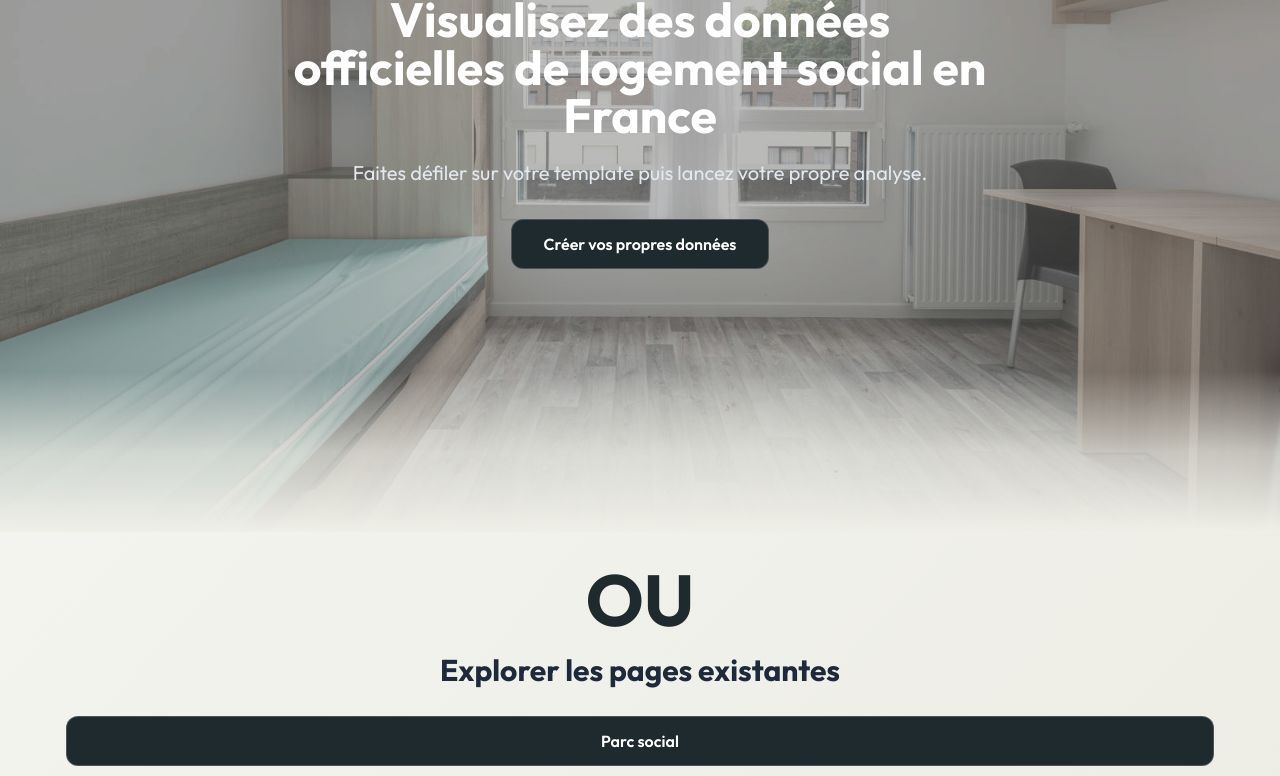
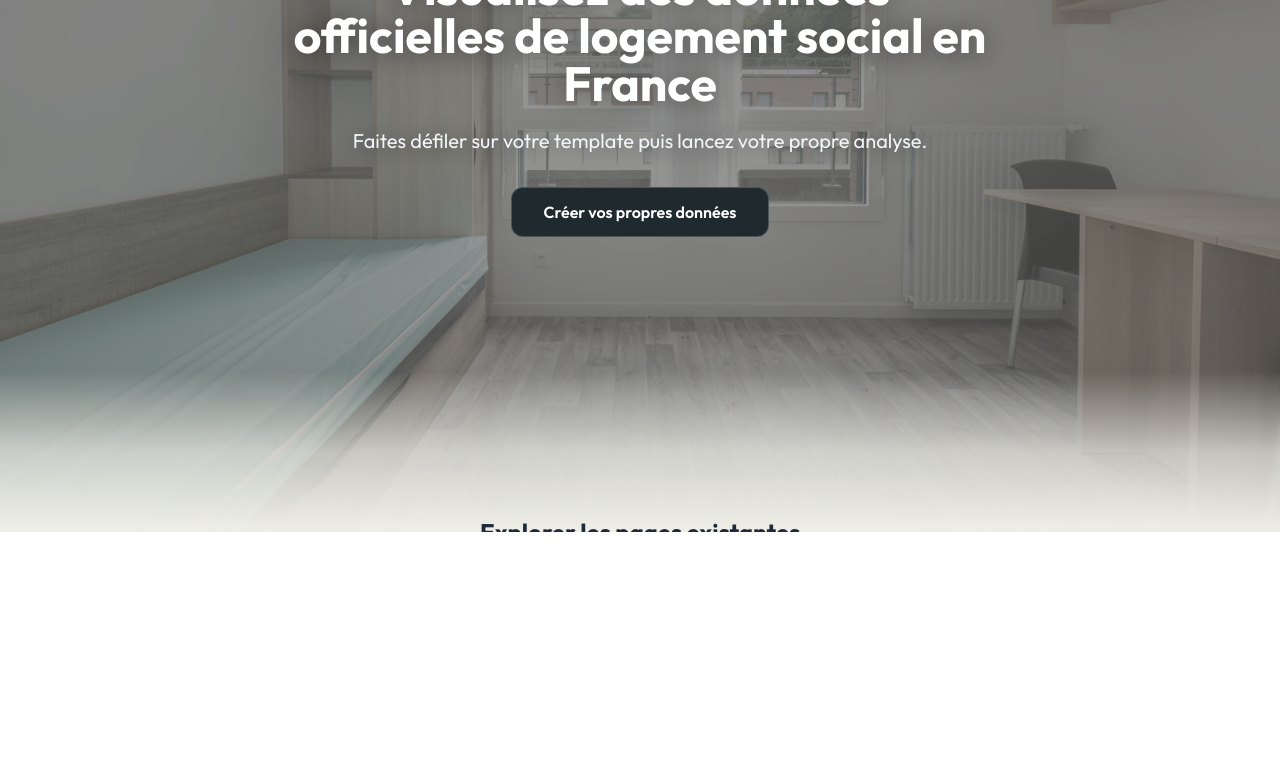
Before and after one commit to gregwargamer/SAE401, a React (Vite) app in the folder front/: page / in a window 1280 px wide. Shown: the part 300-1076 px from the top of the page. After the commit the page ends 832 px from the top, so only its background shows below. Built offline with nearby package versions, Linux system fonts and the light colour scheme.

Commit message:
accueil mieux

```diff
--- a/front/src/App.jsx
+++ b/front/src/App.jsx
@@ -16,6 +16,7 @@ import TestPage from "./pages/TestPage";
 function App() {
   const [menuMobileOuvert, setMenuMobileOuvert] = useState(false);
   const location = useLocation();
+  const estAccueil = location.pathname === "/";
 
   const lienNav = ({ isActive }) =>
     `py-1 font-medium transition-colors duration-200 text-xs sm:text-sm xl:text-base ${
@@ -51,7 +52,7 @@ function App() {
             Population
           </NavLink>
           <NavLink to="/test" className={lienNav}>
-            Test (Brouillon)
+            Création
           </NavLink>
           <NavLink to="/comparateur" className={lienNav}>
             Créer vos comparaisons
@@ -136,7 +137,7 @@ function App() {
         </nav>
       )}
 
-      <main className="flex-1 w-full h-full pb-8">
+      <main className={`flex-1 w-full h-full ${estAccueil ? "pb-0" : "pb-8"}`}>
         <Routes>
           <Route path="/" element={<HomePage />} />
           <Route path="/test" element={<TestPage />} />
--- a/front/src/pages/HomePage.jsx
+++ b/front/src/pages/HomePage.jsx
@@ -7,29 +7,28 @@ const HomePage = () => {
     { to: "/logement", label: "Stat logement" },
     { to: "/population", label: "Population" },
     { to: "/custom", label: "Comparateur" },
-    { to: "/test", label: "Test (Brouillon)" },
   ];
 
   return (
-    <section className="relative">
-      <div className="sticky top-0 h-screen w-full flex items-center justify-center overflow-hidden bg-transparent">
+    <section className="relative w-full min-h-[100dvh] sm:min-h-0 sm:h-[calc(100dvh-4.5rem)]">
+      <div className="relative min-h-[86dvh] sm:h-full w-full flex items-center justify-center overflow-hidden bg-transparent">
         <img
           src={logementImage}
           alt="Template"
-          className="absolute inset-0 h-full w-full object-cover opacity-70"
+          className="absolute inset-0 h-full w-full object-cover opacity-55 sm:opacity-75"
         />
-        <div className="absolute inset-0 bg-black/25" />
+        <div className="absolute inset-0 bg-black/45 sm:bg-black/40" />
         <div className="absolute bottom-0 left-0 right-0 h-40 bg-gradient-to-b from-transparent via-[#EFEFE8]/70 to-[#EFEFE8]" />
 
-        <div className="relative z-10 text-center px-6 max-w-3xl">
+        <div className="relative z-10 text-center px-6 max-w-3xl sm:-translate-y-8">
           <h1
-            className="text-3xl sm:text-5xl font-black text-white mb-5 leading-tight home-hero-enter"
+            className="text-3xl sm:text-5xl font-black text-white mb-5 leading-tight drop-shadow-[0_2px_14px_rgba(0,0,0,0.5)] home-hero-enter"
             style={{ animationDelay: "40ms" }}
           >
             Visualisez des données officielles de logement social en France
           </h1>
           <p
-            className="text-base sm:text-xl text-slate-200 mb-8 leading-relaxed home-hero-enter"
+            className="text-base sm:text-xl text-slate-200 sm:text-slate-100 mb-8 leading-relaxed drop-shadow-[0_2px_10px_rgba(0,0,0,0.45)] home-hero-enter"
             style={{ animationDelay: "120ms" }}
           >
             Faites défiler sur votre template puis lancez votre propre analyse.
@@ -45,20 +44,17 @@ const HomePage = () => {
         </div>
       </div>
 
-      <div className="relative z-20 px-4 pt-8 pb-12 flex flex-col items-center justify-start text-center">
-        <p className="text-5xl sm:text-7xl font-black text-[#1f2a2e] leading-none mb-4">
-          OU
-        </p>
-        <h2 className="text-xl sm:text-3xl font-extrabold text-slate-800 mb-7">
+      <div className="relative sm:absolute z-20 sm:bottom-4 left-0 right-0 px-4 pt-8 sm:pt-0 pb-10 sm:pb-0 flex flex-col items-center justify-start text-center">
+        <h2 className="text-xl sm:text-2xl font-extrabold text-slate-800 mb-5 sm:mb-3">
           Explorer les pages existantes
         </h2>
 
-        <div className="w-[92%] mx-auto grid grid-cols-1 sm:grid-cols-2 lg:grid-cols-5 gap-3">
+        <div className="w-[92%] sm:w-[95%] max-w-6xl mx-auto grid grid-cols-1 sm:grid-cols-2 lg:grid-cols-4 gap-2.5">
           {pagesExistantes.map((page) => (
             <Link
               key={page.to}
               to={page.to}
-              className="w-full inline-flex items-center justify-center px-5 py-3 rounded-xl bg-[#1f2a2e] text-white font-semibold border border-white/20 hover:bg-[#26343a] transition-colors duration-200"
+              className="w-full inline-flex items-center justify-center px-5 py-2.5 rounded-xl bg-[#1f2a2e] text-white font-semibold border border-white/20 hover:bg-[#26343a] transition-colors duration-200"
             >
               {page.label}
             </Link>
```
